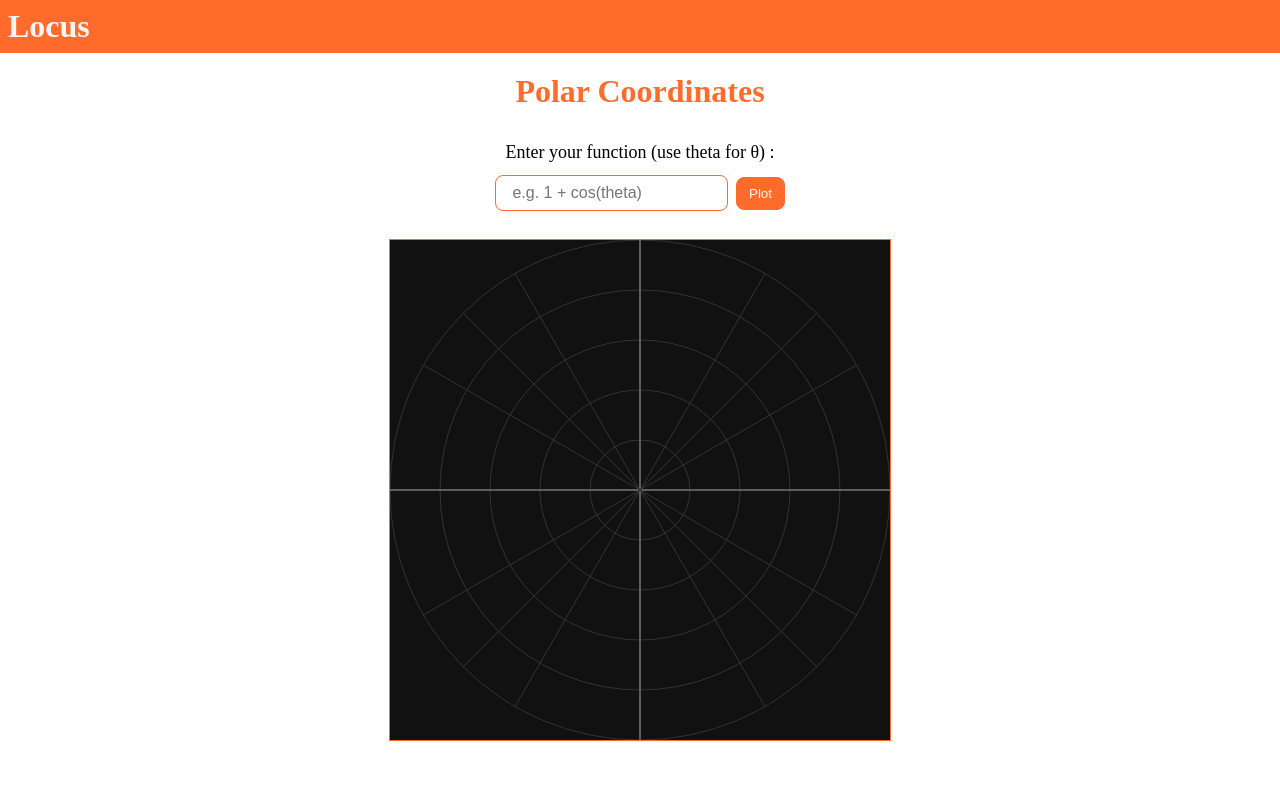
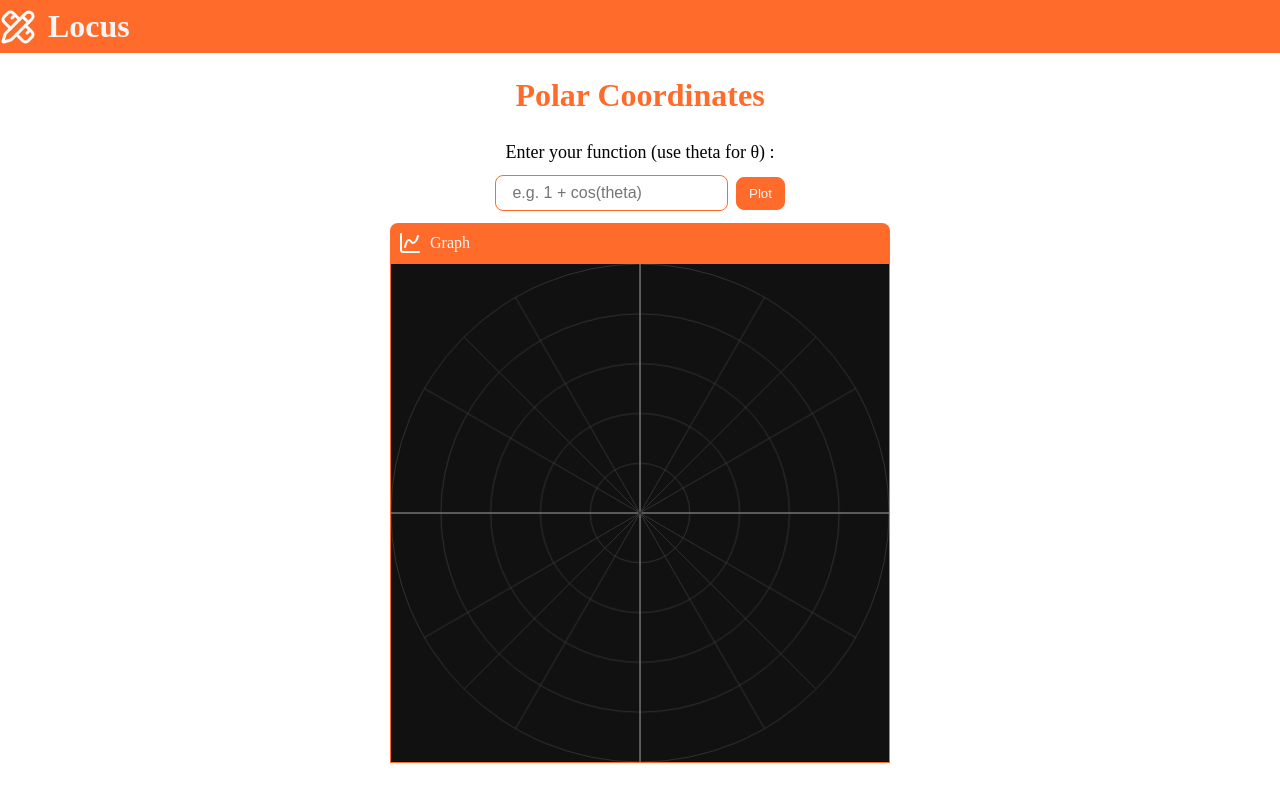
Before and after one commit to Aashutosh-kc/math-app, a React (Vite) app: page / in a window 1280 px wide. Both pictures are taken after a click on the element 640 px from the left and 109 px from the top of the page. Built offline with nearby package versions, Linux system fonts and the light colour scheme.

Commit message:
style: add icon based sections

```diff
--- a/package.json
+++ b/package.json
@@ -10,6 +10,7 @@
     "preview": "vite preview"
   },
   "dependencies": {
+    "lucide-react": "^1.21.0",
     "mathjs": "^15.2.0",
     "react": "^19.2.6",
     "react-dom": "^19.2.6"
--- a/src/App.css
+++ b/src/App.css
@@ -1,6 +1,11 @@
+.brand{
+    display: flex;
+    align-items: center;
+    background-color: var(--accent);
+    cursor: pointer;
+}
 .title{
-    background-color: var(--accent);
     color: var(--surface);
-    padding: 8px;
-    width: auto;
+    padding: 8px 12px;
+    border-radius: 1rem;
 }
--- a/src/App.jsx
+++ b/src/App.jsx
@@ -2,11 +2,16 @@ import { useState } from "react"
 import TopicSelector from "./TopicSelector"
 import PolarCoordinates from "./PolarCoordinates"
 import './App.css'
+import { PencilRuler} from 'lucide-react'
+
 function App(){
   const [topic,setTopic] = useState(null);
   return(
   <>
-    <h1 className="title">Locus</h1>
+    <div className="brand" onClick={() => setTopic(null)}>
+      < PencilRuler size ={36} color ="#FFFF" />
+      <h1 className="title">Locus</h1>
+    </div>
     { topic === null && <TopicSelector onSelect={setTopic} />}
     { topic === "polar" && <PolarCoordinates />}
   </>
--- a/src/PolarCoordinates.css
+++ b/src/PolarCoordinates.css
@@ -4,30 +4,38 @@
     align-items: center;
     gap: 12px;
 }
+
 .topic h1{
-    margin: 12px;
+    margin: 1rem;
+    margin-bottom: 0.5rem;
     color: var(--accent);
     padding: 8px 12px;
 }
+
 .topic .user-input{
     display: flex;
     flex-direction: row;
     gap: 8px;
     align-items: center;
 }
-.topic  .instructions{
+
+.topic .instructions{
     font-size: 18px;
 }
+
 .topic .user-input input{
+    flex: 1;
     padding: 8px 12px;
     border: 1px solid var(--accent);
     border-radius: 8px;
     font-size: 16px;
 }
-.topic .user-input input:focus {
+
+.topic .user-input input:focus{
     outline: none;
     border-color: var(--accent);
 }
+
 .plot-button{
     padding: 8px 12px;
     border: 1px solid var(--accent);
@@ -36,45 +44,90 @@
     color: var(--surface);
     background-color: var(--accent);
 }
+
 .plot-button:hover{
     background-color: var(--accent-hover);
 }
+
 .data{
     display: flex;
     flex-direction: row;
     gap: 16px;
-    /* align-items: flex-start; */
+    flex-wrap: wrap;
+    align-items: center;
+    justify-content: center;
 }
+
+.table-card{
+    display: flex;
+    flex-direction: column;
+}
+
+.table-title{
+    display: flex;
+    align-items: center;
+    gap: 1rem;
+    background-color: var(--accent);
+    color: var(--surface);
+    padding: 12px;
+    border-top-left-radius: 12px;
+    border-top-right-radius: 12px;
+    font-size: 18px;
+}
+
+.table-title p{
+    margin: 0;
+}
+
 .polar-table{
     width: 300px;
     border: 1px solid var(--accent);
-    padding: 4px;
+    border-top: none;
     border-collapse: collapse;
     text-align: center;
     max-height: 500px;
 }
-.polar-table caption{
-    background-color: var(--accent);
-    font-size: 18px;
-    color: var(--surface);
-    padding: 12px;
-    border: none;
-    border-top-left-radius: 12px;
-    border-top-right-radius: 12px;
+
+.polar-table th,
+.polar-table td{
+    border: 1px solid var(--text);
+    padding: 8px 12px;
 }
-.polar-table th,
-.polar-table td {
-    border: 1px solid var(--text);
 
-}
 .polar-table th{
     padding: 12px;
 }
+
 .polar-table tbody tr:nth-child(even){
     background: #f5f5f5;
 }
+
+.graph{
+    display: flex;
+    flex-direction: column;
+}
+
+.graph-title{
+    display: flex;
+    align-items: center;
+    gap: 0.5rem;
+    margin: 0;
+    background-color: var(--accent);
+    color: var(--surface);
+    border-top-left-radius: 8px;
+    border-top-right-radius: 8px;
+    padding: 8px;
+}
+
 .polar-canvas{
     border: 1px solid var(--accent);
     display: block;
-    margin-top: 16px;
+    width: 100%;
+    max-width: 500px;
 }
+
+@media (min-width: 768px){
+    .data{
+        flex-direction: row;
+    }
+}
--- a/src/PolarCoordinates.jsx
+++ b/src/PolarCoordinates.jsx
@@ -1,6 +1,7 @@
 import { useState,useRef,useEffect } from "react"
 import * as math from "mathjs"
 import './PolarCoordinates.css';
+import { Table,ChartSpline } from 'lucide-react';
 function PolarCoordinates() {
     const [input,setInput] = useState("");
     const canvasRef = useRef(null);
@@ -143,8 +144,12 @@ function plotCurve(){
             </div>
             <div className="data">
             { showResult && <>
+            <div className="table-card">
+             <div className="table-title">
+            < Table size={24} color="#FFFF" strokeWidth={1.5}/>
+             <p>r - θ Table</p>
+             </div>
             <table className="polar-table">
-            <caption>r - θ Table</caption>
             <thead>
             <tr>
                 <th>θ (degrees)</th>
@@ -160,8 +165,15 @@ function plotCurve(){
                 }
             </tbody>
             </table>
+            </div>
             </>
                 }
+
+            <div className="graph">
+            <div className="graph-title">
+                <ChartSpline color="#fff"/>
+                <p>Graph</p>
+            </div>
             <canvas
             ref={canvasRef}
                 height = {500}
@@ -169,6 +181,7 @@ function plotCurve(){
                 className ="polar-canvas"
             />
             </div>
+            </div>
         </div>
     )
 }
--- a/src/TopicSelector.css
+++ b/src/TopicSelector.css
@@ -8,6 +8,9 @@
     margin-top: 12px;
 }
 .card{
+    display: flex;
+    gap: 1.5rem;
+    align-items: center;
     background-color: var(--surface);
     width: 300px;
     border: 1px solid var(--border);
--- a/src/TopicSelector.jsx
+++ b/src/TopicSelector.jsx
@@ -1,11 +1,15 @@
 import './TopicSelector.css'
+import {SquareFunction} from 'lucide-react';
 function TopicSelector( { onSelect }){
     return (
     <div className='topic-container' onClick={() => onSelect("polar")}>
         <h2>Select your topic</h2>
         <div className='card'>
+            < SquareFunction  size ={36} color = "#FF6B2B" />
+            <div className='topic-preview'>
             <h3>Polar Coordinates</h3>
             <p>Plot any r = f(theta) curve.</p>
+            </div>
         </div>
     </div>
     )
```
Also changed, not shown: 1 other file (tests, documents, lock files or other folders).
